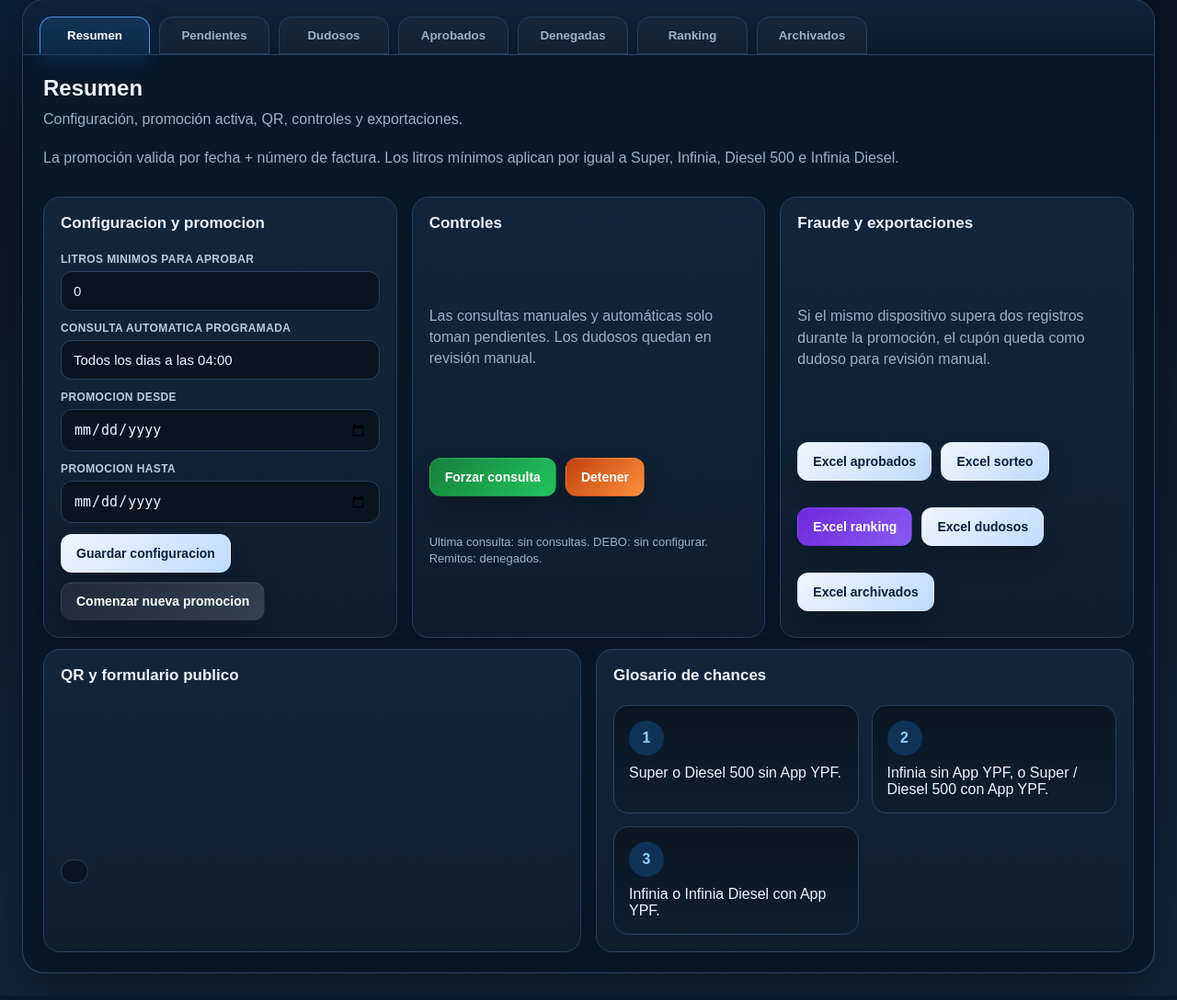
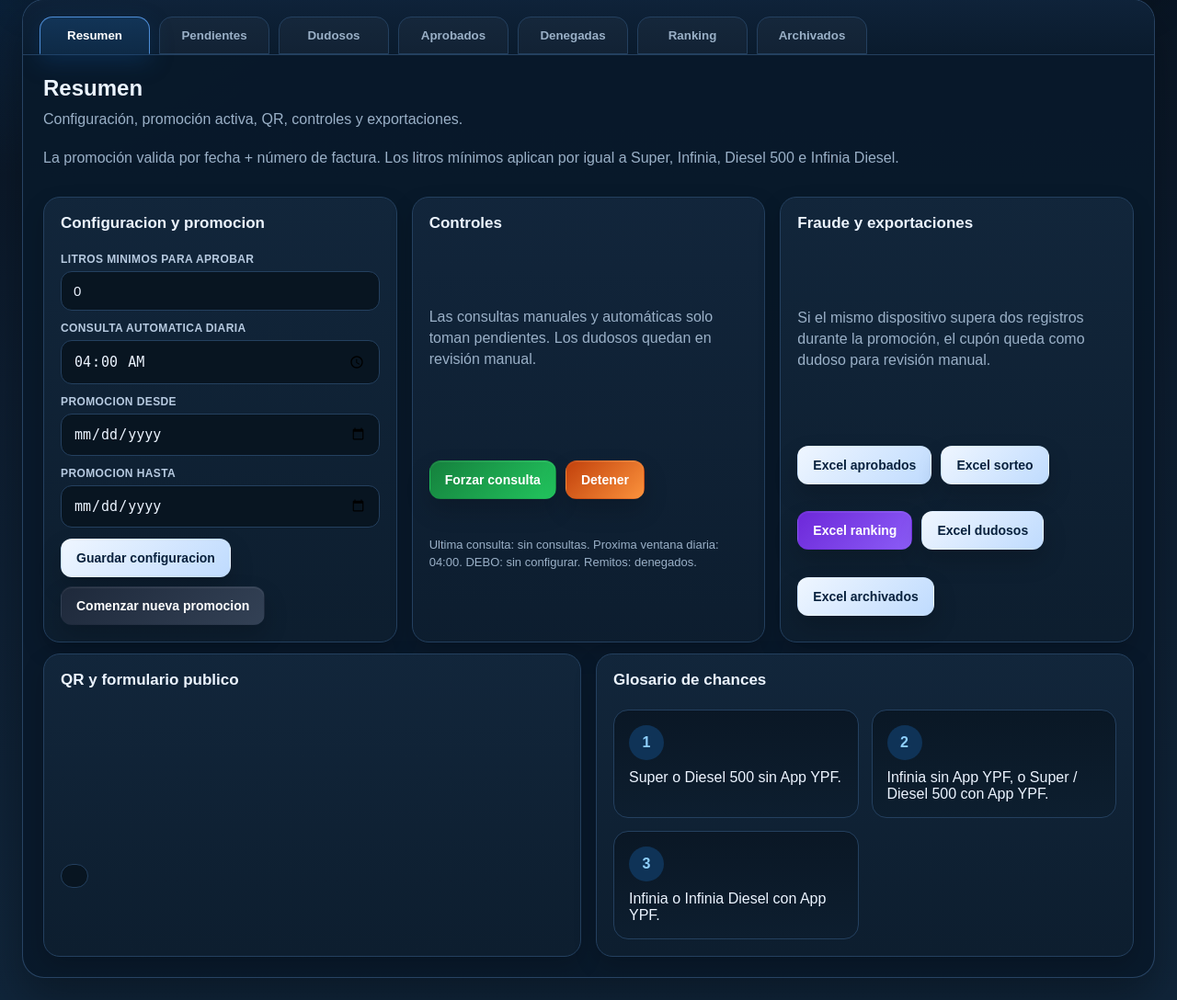
Before and after one commit to EmmanuelArce12/ruleta, a Flask app: template templates/sorteo_admin.html in a window 1280 px wide. Shown: the part 254-1342 px from the top of the page at 92% size. Before the commit the page ends 1313 px from the top, so only its background shows below. Run offline with Flask 3, Linux system fonts and the light colour scheme; the template is opened without the code that fills it, so the values that code supplies are empty; parts of the project's set-up code (start-up, migrations or seed data) failed here and were passed over; some libraries are stand-ins or nearby versions.

Commit message:
Make raffle validation time configurable

```diff
--- a/templates/sorteo_admin.html
+++ b/templates/sorteo_admin.html
@@ -70,7 +70,7 @@
     <div id="admin-root"></div>
     <form id="config-form" action="{{ base_path }}/admin/config" method="POST" style="display:none;">
         <input type="hidden" name="minimo_litros" id="config-minimo-litros" value="{{ config['minimo_litros'] or 0 }}">
-        <input type="hidden" name="intervalo_horas" id="config-intervalo-horas" value="{{ config['intervalo_horas'] or 4 }}">
+        <input type="hidden" name="consulta_automatica_hora" id="config-consulta-automatica-hora" value="{{ (config['consulta_automatica_hora'] and (config['consulta_automatica_hora']|string)[:5]) or '04:00' }}">
         <input type="hidden" name="promocion_desde" id="config-promocion-desde" value="{{ config['promocion_desde'] or '' }}">
         <input type="hidden" name="promocion_hasta" id="config-promocion-hasta" value="{{ config['promocion_hasta'] or '' }}">
     </form>
@@ -100,7 +100,7 @@
             estacion: { deboHost: {{ (estacion['debo_host'] or 'sin configurar')|tojson }}, deboAllowRemitos: {{ estacion['debo_allow_remitos']|tojson }} },
             config: {
                 minimoLitros: {{ (config['minimo_litros'] or 0)|tojson }},
-                intervaloHoras: {{ (config['intervalo_horas'] or 4)|tojson }},
+                consultaAutomaticaHora: {{ (((config['consulta_automatica_hora']|string)[:5]) if config['consulta_automatica_hora'] else '04:00')|tojson }},
                 promocionDesde: {{ (config['promocion_desde'] and (config['promocion_desde']|string) or '')|tojson }},
                 promocionHasta: {{ (config['promocion_hasta'] and (config['promocion_hasta']|string) or '')|tojson }},
                 detenido: {{ config['detenido']|tojson }},
@@ -134,12 +134,13 @@
             }
             function OverviewTab() {
                 const [minimoLitros, setMinimoLitros] = useState(String(data.config.minimoLitros ?? 0));
+                const [consultaAutomaticaHora, setConsultaAutomaticaHora] = useState(data.config.consultaAutomaticaHora || '04:00');
                 const [promocionDesde, setPromocionDesde] = useState(data.config.promocionDesde || '');
                 const [promocionHasta, setPromocionHasta] = useState(data.config.promocionHasta || '');
                 function saveConfig(ev) {
                     ev.preventDefault();
                     document.getElementById('config-minimo-litros').value = minimoLitros;
-                    document.getElementById('config-intervalo-horas').value = '4';
+                    document.getElementById('config-consulta-automatica-hora').value = consultaAutomaticaHora || '04:00';
                     document.getElementById('config-promocion-desde').value = promocionDesde;
                     document.getElementById('config-promocion-hasta').value = promocionHasta;
                     submitForm('config-form');
@@ -156,7 +157,7 @@
                             e('h3', null, 'Configuracion y promocion'),
                             e('form', { className: 'stack', onSubmit: saveConfig },
                                 e('div', { className: 'field' }, e('label', null, 'Litros minimos para aprobar'), e('input', { type: 'number', min: '0', step: '0.001', value: minimoLitros, onChange: ev => setMinimoLitros(ev.target.value) })),
-                                e('div', { className: 'field' }, e('label', null, 'Consulta automatica programada'), e('input', { type: 'text', value: 'Todos los dias a las 04:00', readOnly: true })),
+                                e('div', { className: 'field' }, e('label', null, 'Consulta automatica diaria'), e('input', { type: 'time', value: consultaAutomaticaHora, onChange: ev => setConsultaAutomaticaHora(ev.target.value || '04:00') })),
                                 e('div', { className: 'field' }, e('label', null, 'Promocion desde'), e('input', { type: 'date', value: promocionDesde, onChange: ev => setPromocionDesde(ev.target.value) })),
                                 e('div', { className: 'field' }, e('label', null, 'Promocion hasta'), e('input', { type: 'date', value: promocionHasta, onChange: ev => setPromocionHasta(ev.target.value) })),
                                 e('div', { className: 'inline-actions' },
@@ -172,7 +173,7 @@
                                 e('button', { type: 'button', className: 'btn btn-success', onClick: () => submitForm('forzar-form') }, 'Forzar consulta'),
                                 data.config.detenido ? e('button', { type: 'button', className: 'btn btn-primary', onClick: () => submitForm('reanudar-form') }, 'Reanudar') : e('button', { type: 'button', className: 'btn btn-danger', onClick: () => submitForm('detener-form') }, 'Detener')
                             ),
-                            e('p', { className: 'muted-note' }, 'Ultima consulta: ' + (data.config.ultimaConsulta || 'sin consultas') + '. DEBO: ' + data.estacion.deboHost + '. Remitos: ' + (data.estacion.deboAllowRemitos ? 'permitidos' : 'denegados') + '.')
+                            e('p', { className: 'muted-note' }, 'Ultima consulta: ' + (data.config.ultimaConsulta || 'sin consultas') + '. Proxima ventana diaria: ' + (data.config.consultaAutomaticaHora || '04:00') + '. DEBO: ' + data.estacion.deboHost + '. Remitos: ' + (data.estacion.deboAllowRemitos ? 'permitidos' : 'denegados') + '.')
                         ),
                         e('div', { className: 'panel-card stack' },
                             e('h3', null, 'Fraude y exportaciones'),
```
Also changed, not shown: sorteo_electrodomesticos.py (+8 -5 lines).
